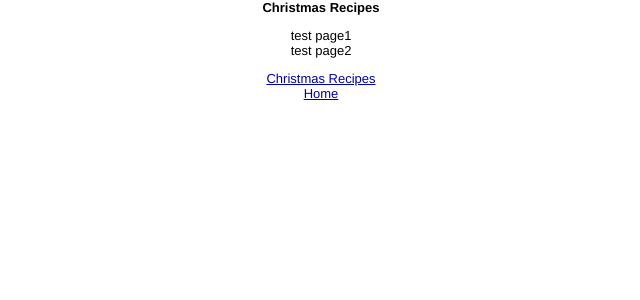
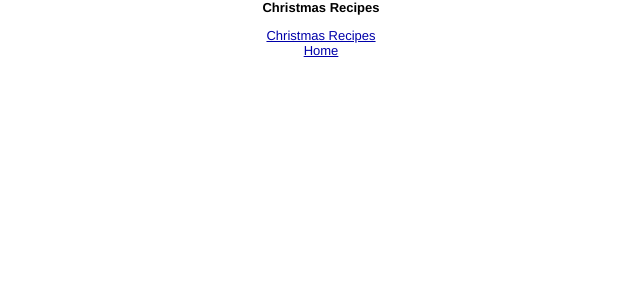
Before and after one commit to sundlee/sundlee.github.io, a Jekyll site: the page built from index.md, in a window 1280 px wide. Shown: the top 300 px of the page, without its empty margins (319-959 px from the left). Built offline with Jekyll 4.4.1, drawn with Linux system fonts in a browser that asks for light colours; Markdown is read by kramdown in place of the engine named in the settings.

Commit message:
Update index.md

```diff
--- a/index.md
+++ b/index.md
@@ -3,6 +3,3 @@ layout: default
 title: Christmas Recipes
 home: true
 ---
-
-test page1<br/>
-test page2<br/>
```
